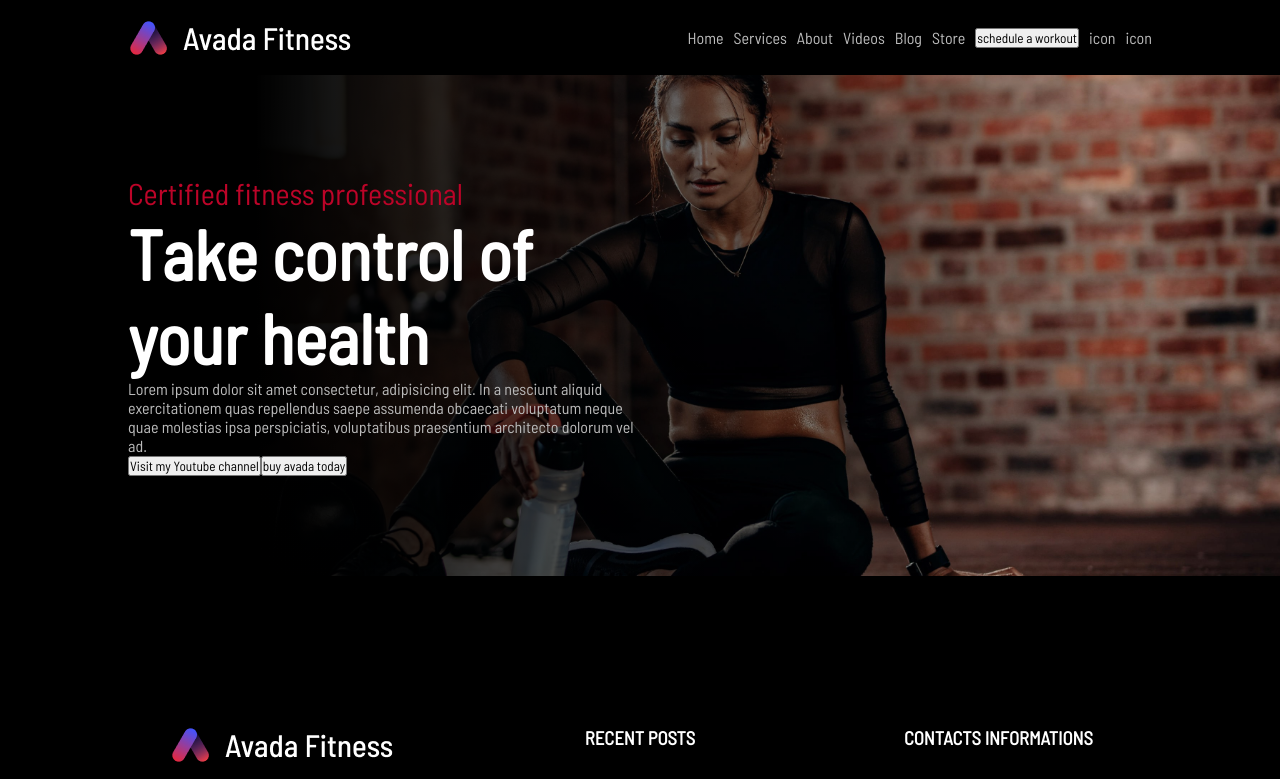
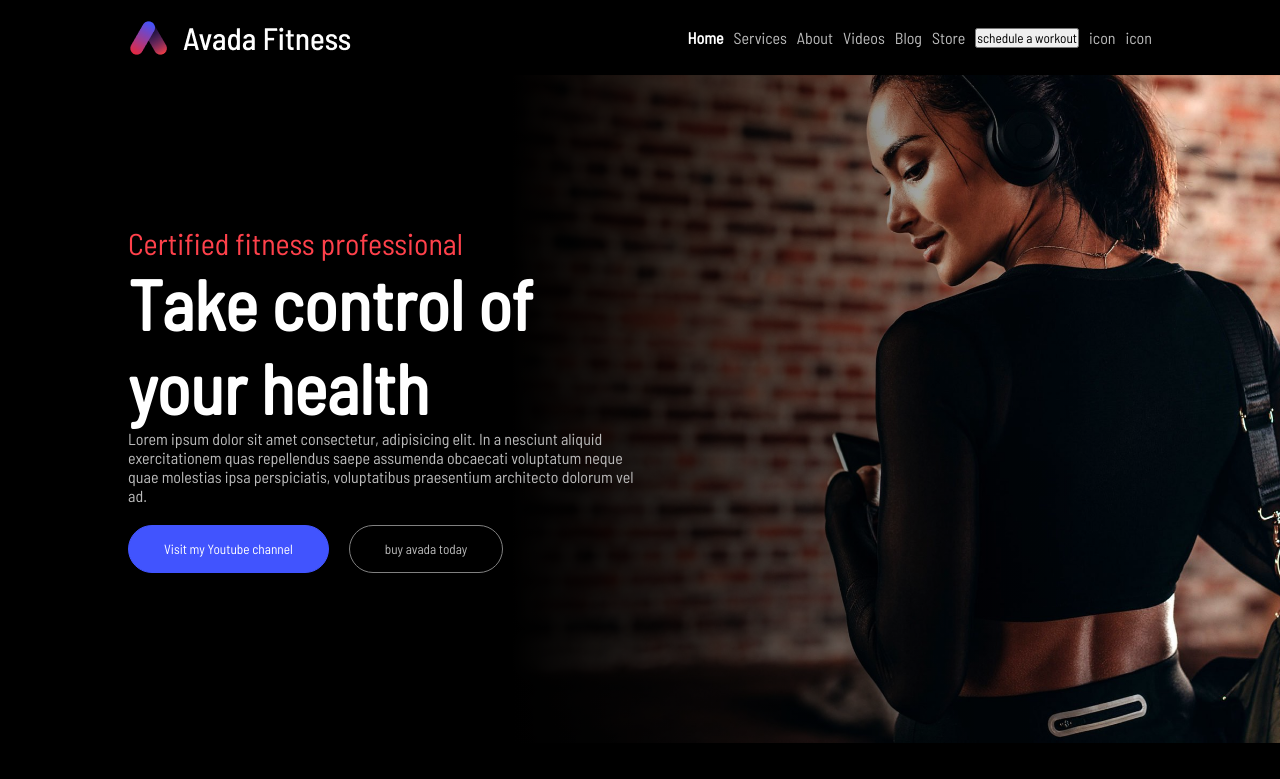
Before and after one commit to mattiabenelli/proj-html-vuejs, a Vue app: page / in a window 1280 px wide. Shown: the top 779 px of the page. Built offline with nearby package versions, Linux system fonts and the light colour scheme.

Commit message:
navbar active, stilizzazione pulsanti header

```diff
--- a/src/components/AppNavbar.vue
+++ b/src/components/AppNavbar.vue
@@ -9,14 +9,17 @@ export default {
         }
     },
     methods:{
-        getType(elem, content){
-            if(elem === 'link'){
-                return `<a href="#"> ${content} </a>`
-            }
-            else if(elem === 'button'){
-                return `<button> ${content} </button>`
-            }
+      getType(elem, content, url, active){
+        if(elem === 'button'){
+            return `<button> ${content} </button>`
         }
+        if(elem === 'link' && active == true){
+            return `<a class="active" href="${url}"> ${content} </a>`
+        }
+          else{
+            return `<a href="${url}"> ${content} </a>`
+        }
+      }
     }
 }
 </script>
@@ -28,7 +31,7 @@ export default {
           <img src="/public/img/logo.png" alt="">
           <div class="nav-links">
             <ul class="row">
-              <li v-for="(item,index) in navItems" :key="index" v-html="getType(item.type, item.label)">  </li>
+              <li v-for="(item,index) in navItems" :key="index" v-html="getType(item.type, item.label, item.url, item.active)" >  </li>
             </ul>
           </div>
         </div>
@@ -44,9 +47,6 @@ export default {
     .row{
       gap: 10px;
     }
-    li{
-      color: white;
-    }
     ul{
     list-style-type: none;
       a{
--- a/src/components/Appheader.vue
+++ b/src/components/Appheader.vue
@@ -10,55 +10,55 @@ export default {
         {
           label: 'Home',
           url: '#',
-          active: 'false',
+          active: true,
           type: 'link'
         },
         {
           label: 'Services',
           url: '#',
-          active: 'false',
+          active: false,
           type: 'link'
         },
         {
           label: 'About',
           url: '#',
-          active: 'false',
+          active: false,
           type: 'link'
         },
         {
           label: 'Videos',
           url: '#',
-          active: 'true',
+          active: false,
           type: 'link'
         },
         {
           label: 'Blog',
           url: '#',
-          active: 'false',
+          active: false,
           type: 'link'
         },
         {
           label: 'Store',
           url: '#',
-          active: 'false',
+          active: false,
           type: 'link'
         },
         {
           label: 'schedule a workout',
           url: '#',
-          active: 'false',
+          active: false,
           type: 'button'
         },
         {
           label: 'icon',
           url: '#',
-          active: 'false',
+          active: false,
           type: 'link'
         },
         {
           label: 'icon',
           url: '#',
-          active: 'false',
+          active: false,
           type: 'link'
         }
       ]
@@ -77,8 +77,8 @@ export default {
           <h1 class="jumbo-text-b-title">Take control of your health</h1>
           <div class="jumbo-text-paragraph">Lorem ipsum dolor sit amet consectetur, adipisicing elit. In a nesciunt aliquid exercitationem quas repellendus saepe assumenda obcaecati voluptatum neque quae molestias ipsa perspiciatis, voluptatibus praesentium architecto dolorum vel ad.</div>
           <div class="jumbo-text-buttons">
-            <button>Visit my Youtube channel</button>
-            <button>buy avada today</button>
+            <button class="blue-red-btn btn-big">Visit my Youtube channel</button>
+            <button class="black-white-btn btn-big">buy avada today</button>
           </div>
         </div>
       </div>
@@ -92,9 +92,9 @@ export default {
 
   .jumbo{
     text-align: left;
-    background: linear-gradient(to right, black 20%, transparent 90%), url('/public//img/banner2-2x.jpg');
+    background: linear-gradient(to right, black 40%, transparent 90%), url('/public//img/slider82x-scaled.jpg');
     background-size: cover ;
-    padding: 100px 0;
+    padding: 150px 0;
     .jumbo-text{
       width: 50%;
       .jumbo-text-s-title{
@@ -108,6 +108,12 @@ export default {
       .jumbo-text-paragraph{
         color: $SmallTxtFontColor;
       }
+      .jumbo-text-buttons{
+        padding: 20px 0;
+        button{
+          margin-right: 20px;
+        }
+      }
     }
   }
 
--- a/src/styles/generals.scss
+++ b/src/styles/generals.scss
@@ -1,3 +1,6 @@
+@use '../styles/partials/variables' as *;
+@use '../styles/partials/mixins' as *;
+
 * {
     margin: 0;
     padding: 0;
@@ -46,3 +49,26 @@ footer {
     width: 30%;
     text-align: center;
 }
+
+.btn-big {
+    padding: 15px 35px;
+    border-radius: 30px;
+}
+
+.blue-red-btn {
+    background-color: $blueBtn;
+    border: 1px solid $blueBtn;
+    color: white;
+}
+
+.black-white-btn {
+    background-color: black;
+    border: 1px solid gray;
+    color: $SmallTxtFontColor;
+}
+
+.active {
+    color: white !important;
+    font-weight: bold;
+
+}
--- a/src/styles/partials/_variables.scss
+++ b/src/styles/partials/_variables.scss
@@ -1,2 +1,3 @@
 $SmallTxtFontColor: #BCBCBC;
-$PageRed: #BC0428
+$PageRed: #FF414B;
+$blueBtn: #4154FE;
```
